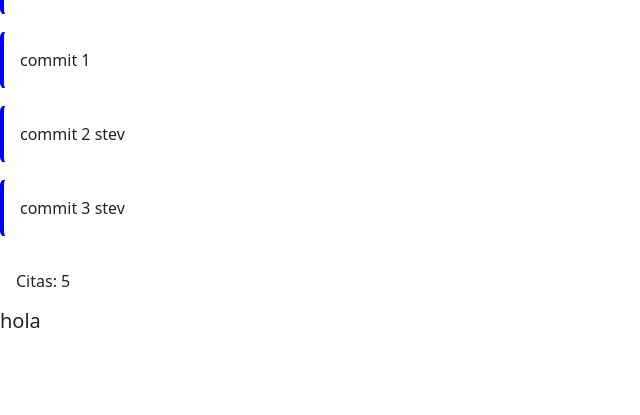
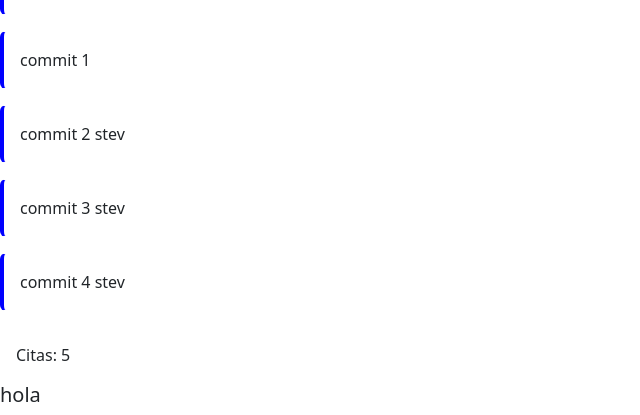
Before and after one commit to Carnesito/interfacesG5, a Django app: page /dashboard/ in a window 1280 px wide. Shown: the part 839-1254 px from the top of the page, without its empty margins (0-640 px from the left). Before the commit the page ends 1167 px from the top, so only its background shows below. Run offline with Django 5.2, Linux system fonts and the light colour scheme.

Commit message:
Cambios Stev 4

```diff
--- a/inicio/templates/dashboard.html
+++ b/inicio/templates/dashboard.html
@@ -39,6 +39,7 @@
                                         <div class="alert">commit 1 </div>
                                          <div class="alert">commit 2 stev </div>
                                            <div class="alert">commit 3 stev </div>
+                                             <div class="alert">commit 4 stev </div>
 
 
     <div class="widget">Citas: 5</div>
```
